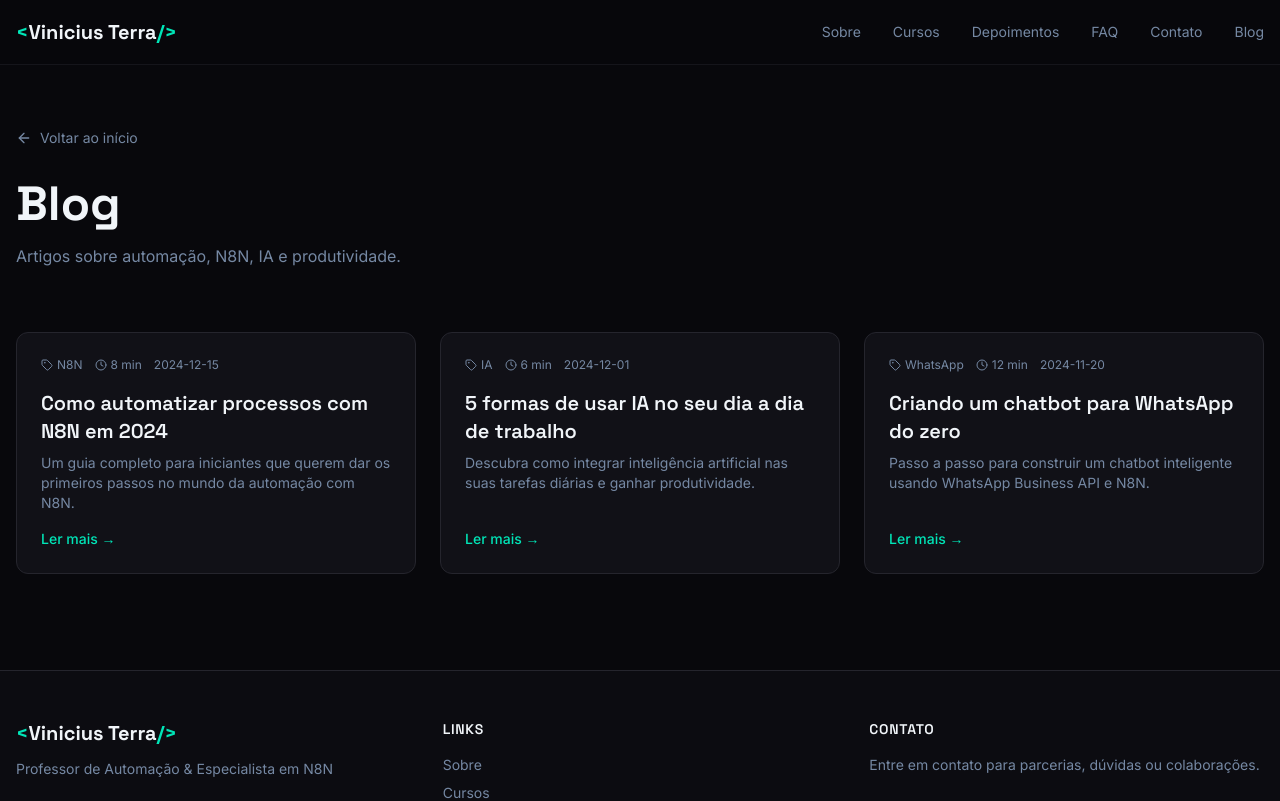
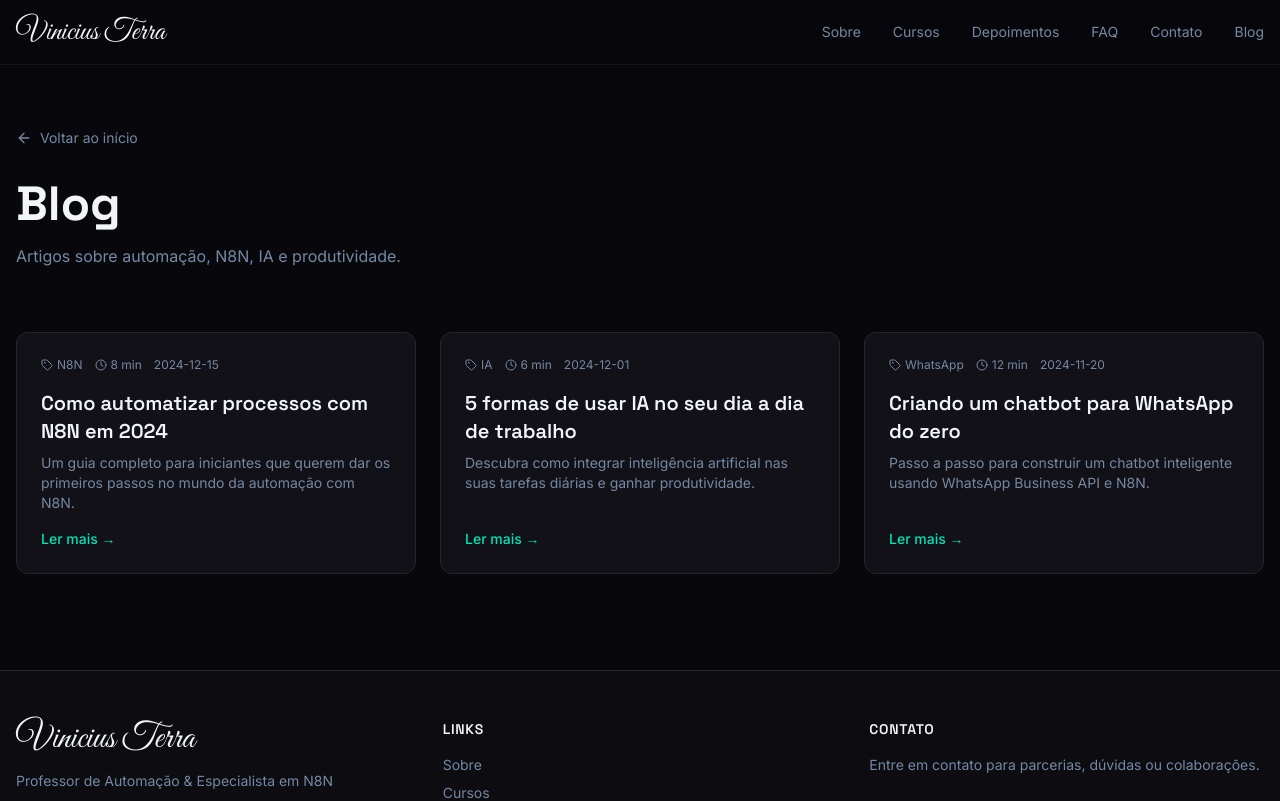
Before and after one commit to ViniciusTerra06/Vinicius-Terra-Professor, a React (Vite) app: page /blog in a window 1280 px wide. Shown: the top 801 px of the page. Built offline with nearby package versions, Linux system fonts and the light colour scheme; the HTML template or start-up script is replaced by a standard one.

Commit message:
feat: troca a logo de código por uma assinatura autêntica com Great Vibes

```diff
--- a/src/components/Footer.tsx
+++ b/src/components/Footer.tsx
@@ -9,10 +9,8 @@ const Footer = () => {
         <div className="grid gap-8 md:grid-cols-3">
           {/* Brand */}
           <div>
-            <Link to="/" className="font-display text-xl font-bold text-foreground">
-              <span className="text-primary">&lt;</span>
+            <Link to="/" className="font-signature text-4xl text-foreground hover:text-primary transition-colors">
               {siteConfig.name}
-              <span className="text-primary">/&gt;</span>
             </Link>
             <p className="mt-3 text-sm text-muted-foreground">{siteConfig.tagline}</p>
           </div>
--- a/src/components/NavBar.tsx
+++ b/src/components/NavBar.tsx
@@ -24,10 +24,8 @@ const NavBar = () => {
   return (
     <nav className="fixed top-0 left-0 right-0 z-50 border-b border-border/50 bg-background/80 backdrop-blur-xl">
       <div className="container mx-auto flex h-16 items-center justify-between px-4">
-        <Link to="/" className="font-display text-xl font-bold text-foreground">
-          <span className="text-primary">&lt;</span>
+        <Link to="/" className="font-signature text-3xl text-foreground hover:text-primary transition-colors">
           {siteConfig.name}
-          <span className="text-primary">/&gt;</span>
         </Link>
 
         {/* Desktop */}
--- a/src/index.css
+++ b/src/index.css
@@ -1,4 +1,4 @@
-@import url('https://fonts.googleapis.com/css2?family=Space+Grotesk:wght@400;500;600;700&family=Inter:wght@300;400;500;600&display=swap');
+@import url('https://fonts.googleapis.com/css2?family=Space+Grotesk:wght@400;500;600;700&family=Inter:wght@300;400;500;600&family=Great+Vibes&display=swap');
 
 @tailwind base;
 @tailwind components;
--- a/tailwind.config.ts
+++ b/tailwind.config.ts
@@ -16,6 +16,7 @@ export default {
       fontFamily: {
         sans: ["Inter", "sans-serif"],
         display: ["Space Grotesk", "sans-serif"],
+        signature: ["Great Vibes", "cursive"],
       },
       colors: {
         border: "hsl(var(--border))",
```
